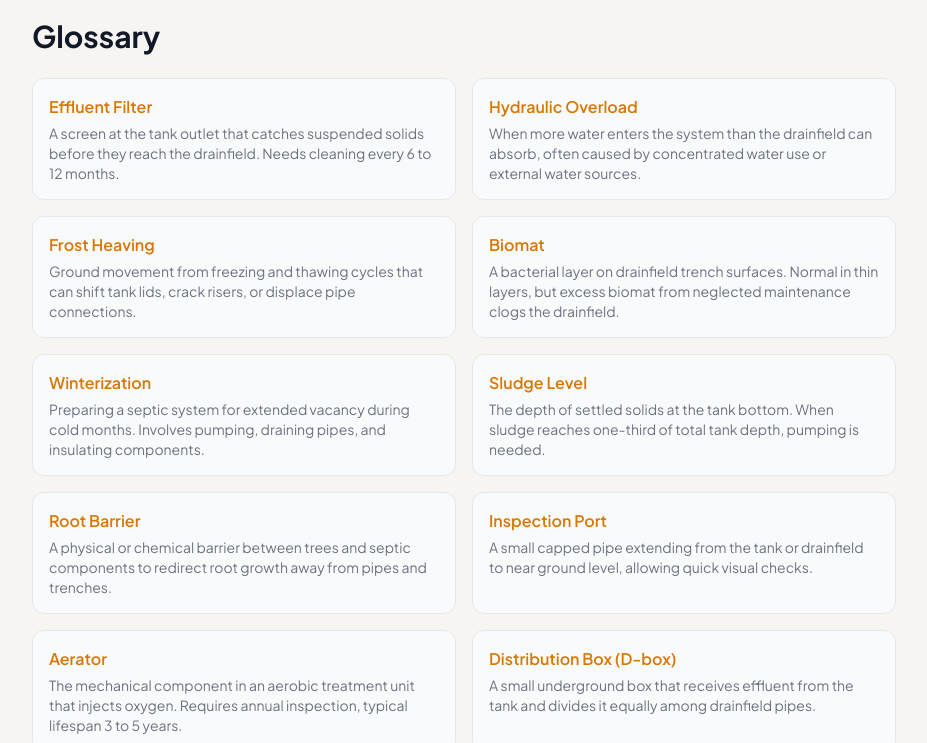
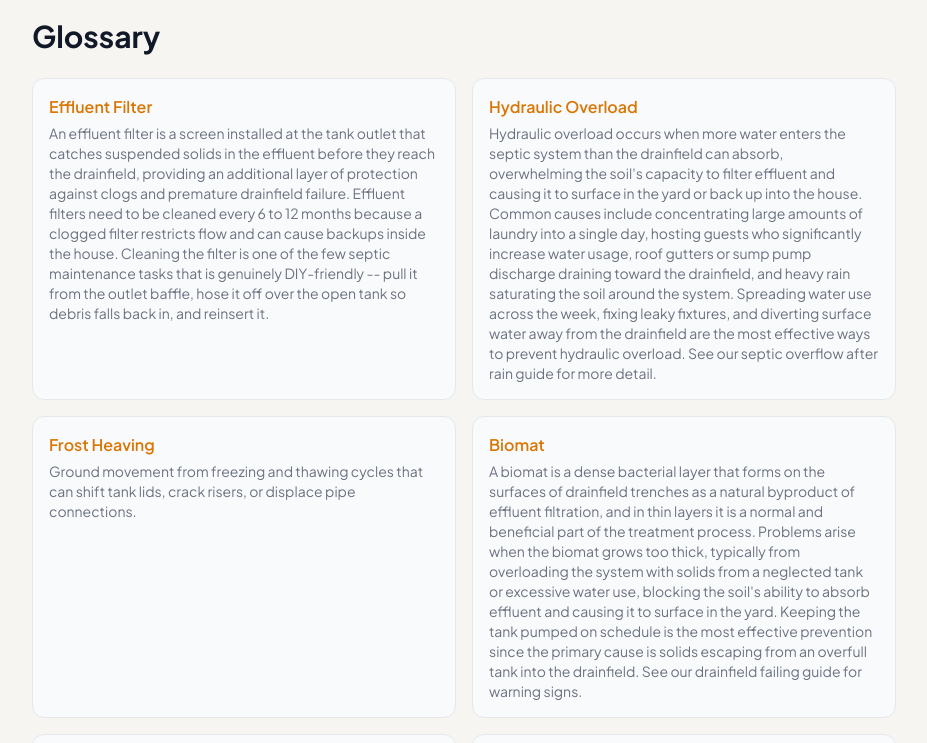
Before and after one commit to thebasementguide2026/theseptic.guide-, a Next.js app: page /maintenance/septic-system-maintenance-checklist in a window 1280 px wide. Shown: the part 10840-11583 px from the top of the page, without its empty margins (176-1103 px from the left). Built offline with nearby package versions, Linux system fonts and the light colour scheme.

Commit message:
Expand 5 glossary definitions with full text from PDF

```diff
--- a/app/maintenance/septic-system-maintenance-checklist/page.tsx
+++ b/app/maintenance/septic-system-maintenance-checklist/page.tsx
@@ -408,14 +408,14 @@ export default function SepticMaintenanceChecklistPage() {
         <section className="mb-16">
           <h2 className="text-3xl font-bold text-gray-900 mb-6">Glossary</h2>
           <div className="grid grid-cols-1 md:grid-cols-2 gap-4">
-            <div className="bg-gray-50 border border-gray-200 rounded-lg p-4"><h3 className="text-amber-600 font-semibold mb-1">Effluent Filter</h3><p className="text-gray-500 text-sm">A screen at the tank outlet that catches suspended solids before they reach the drainfield. Needs cleaning every 6 to 12 months.</p></div>
-            <div className="bg-gray-50 border border-gray-200 rounded-lg p-4"><h3 className="text-amber-600 font-semibold mb-1">Hydraulic Overload</h3><p className="text-gray-500 text-sm">When more water enters the system than the drainfield can absorb, often caused by concentrated water use or external water sources.</p></div>
+            <div className="bg-gray-50 border border-gray-200 rounded-lg p-4"><h3 className="text-amber-600 font-semibold mb-1">Effluent Filter</h3><p className="text-gray-500 text-sm">An effluent filter is a screen installed at the tank outlet that catches suspended solids in the effluent before they reach the drainfield, providing an additional layer of protection against clogs and premature drainfield failure. Effluent filters need to be cleaned every 6 to 12 months because a clogged filter restricts flow and can cause backups inside the house. Cleaning the filter is one of the few septic maintenance tasks that is genuinely DIY-friendly -- pull it from the outlet baffle, hose it off over the open tank so debris falls back in, and reinsert it.</p></div>
+            <div className="bg-gray-50 border border-gray-200 rounded-lg p-4"><h3 className="text-amber-600 font-semibold mb-1">Hydraulic Overload</h3><p className="text-gray-500 text-sm">Hydraulic overload occurs when more water enters the septic system than the drainfield can absorb, overwhelming the soil's capacity to filter effluent and causing it to surface in the yard or back up into the house. Common causes include concentrating large amounts of laundry into a single day, hosting guests who significantly increase water usage, roof gutters or sump pump discharge draining toward the drainfield, and heavy rain saturating the soil around the system. Spreading water use across the week, fixing leaky fixtures, and diverting surface water away from the drainfield are the most effective ways to prevent hydraulic overload. See our septic overflow after rain guide for more detail.</p></div>
             <div className="bg-gray-50 border border-gray-200 rounded-lg p-4"><h3 className="text-amber-600 font-semibold mb-1">Frost Heaving</h3><p className="text-gray-500 text-sm">Ground movement from freezing and thawing cycles that can shift tank lids, crack risers, or displace pipe connections.</p></div>
-            <div className="bg-gray-50 border border-gray-200 rounded-lg p-4"><h3 className="text-amber-600 font-semibold mb-1">Biomat</h3><p className="text-gray-500 text-sm">A bacterial layer on drainfield trench surfaces. Normal in thin layers, but excess biomat from neglected maintenance clogs the drainfield.</p></div>
+            <div className="bg-gray-50 border border-gray-200 rounded-lg p-4"><h3 className="text-amber-600 font-semibold mb-1">Biomat</h3><p className="text-gray-500 text-sm">A biomat is a dense bacterial layer that forms on the surfaces of drainfield trenches as a natural byproduct of effluent filtration, and in thin layers it is a normal and beneficial part of the treatment process. Problems arise when the biomat grows too thick, typically from overloading the system with solids from a neglected tank or excessive water use, blocking the soil's ability to absorb effluent and causing it to surface in the yard. Keeping the tank pumped on schedule is the most effective prevention since the primary cause is solids escaping from an overfull tank into the drainfield. See our drainfield failing guide for warning signs.</p></div>
             <div className="bg-gray-50 border border-gray-200 rounded-lg p-4"><h3 className="text-amber-600 font-semibold mb-1">Winterization</h3><p className="text-gray-500 text-sm">Preparing a septic system for extended vacancy during cold months. Involves pumping, draining pipes, and insulating components.</p></div>
-            <div className="bg-gray-50 border border-gray-200 rounded-lg p-4"><h3 className="text-amber-600 font-semibold mb-1">Sludge Level</h3><p className="text-gray-500 text-sm">The depth of settled solids at the tank bottom. When sludge reaches one-third of total tank depth, pumping is needed.</p></div>
+            <div className="bg-gray-50 border border-gray-200 rounded-lg p-4"><h3 className="text-amber-600 font-semibold mb-1">Sludge Level</h3><p className="text-gray-500 text-sm">Sludge level refers to the depth of settled solid waste at the bottom of the septic tank, and it is the primary measurement used to determine whether pumping is needed. When the sludge layer reaches one-third of the tank's total depth, typically measured with a sludge judge tool during a professional inspection, pumping is overdue regardless of how recently the last service was performed. Monitoring sludge levels at every inspection visit rather than pumping on a fixed calendar schedule is the most accurate way to match your pumping frequency to your household's actual waste output. See our how often to pump your septic tank guide for a full schedule by tank size and household size.</p></div>
             <div className="bg-gray-50 border border-gray-200 rounded-lg p-4"><h3 className="text-amber-600 font-semibold mb-1">Root Barrier</h3><p className="text-gray-500 text-sm">A physical or chemical barrier between trees and septic components to redirect root growth away from pipes and trenches.</p></div>
-            <div className="bg-gray-50 border border-gray-200 rounded-lg p-4"><h3 className="text-amber-600 font-semibold mb-1">Inspection Port</h3><p className="text-gray-500 text-sm">A small capped pipe extending from the tank or drainfield to near ground level, allowing quick visual checks.</p></div>
+            <div className="bg-gray-50 border border-gray-200 rounded-lg p-4"><h3 className="text-amber-600 font-semibold mb-1">Inspection Port</h3><p className="text-gray-500 text-sm">An inspection port is a small capped pipe extending from the septic tank or drainfield distribution box up to near ground level, allowing a technician to perform quick visual checks of water levels and system conditions without fully excavating or opening the main tank lids. Inspection ports make routine monitoring significantly faster and less expensive than full excavation, and they are a standard feature on well-maintained systems. If your system does not have inspection ports or risers, consider having them installed during your next pump-out since the one-time cost eliminates the $50 to $200 digging fee at every future service visit. See our best septic tank risers guide for top-rated options.</p></div>
             <div className="bg-gray-50 border border-gray-200 rounded-lg p-4"><h3 className="text-amber-600 font-semibold mb-1">Aerator</h3><p className="text-gray-500 text-sm">The mechanical component in an aerobic treatment unit that injects oxygen. Requires annual inspection, typical lifespan 3 to 5 years.</p></div>
             <div className="bg-gray-50 border border-gray-200 rounded-lg p-4"><h3 className="text-amber-600 font-semibold mb-1">Distribution Box (D-box)</h3><p className="text-gray-500 text-sm">A small underground box that receives effluent from the tank and divides it equally among drainfield pipes.</p></div>
           </div>
```
